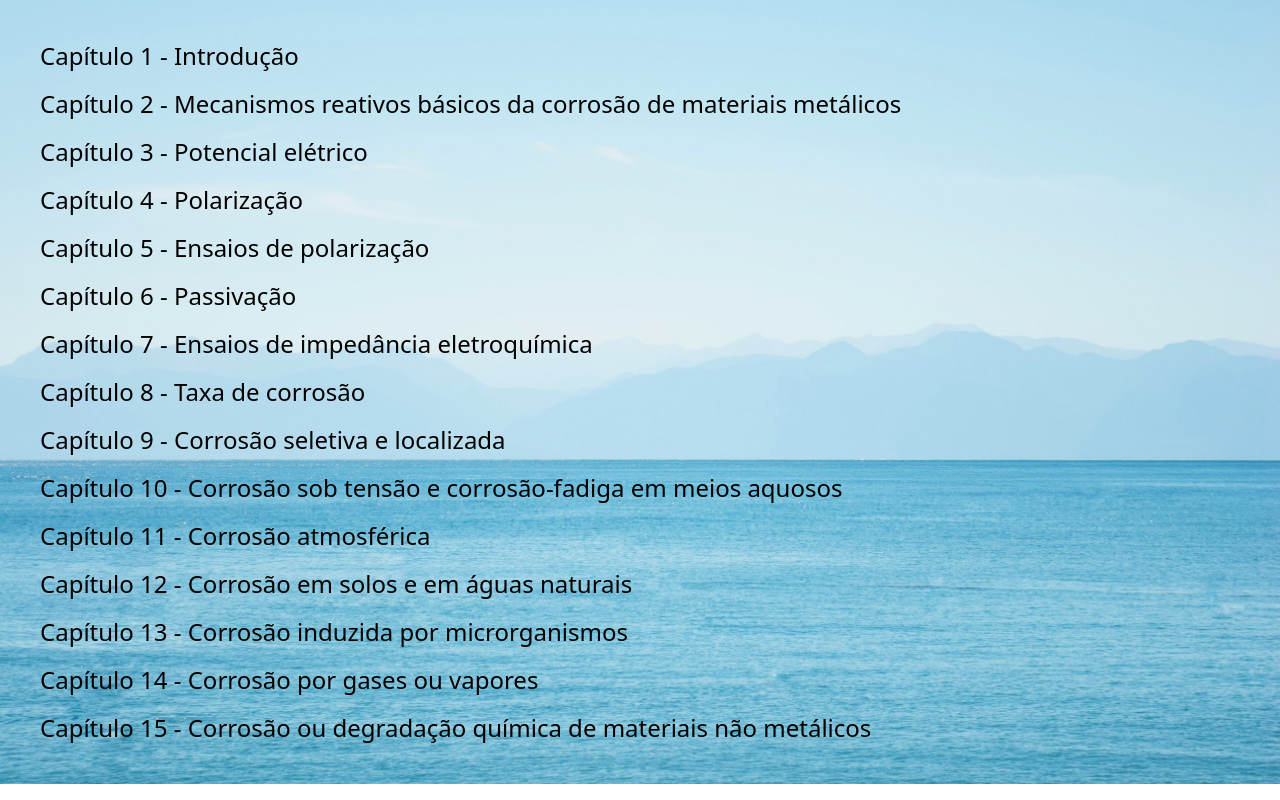
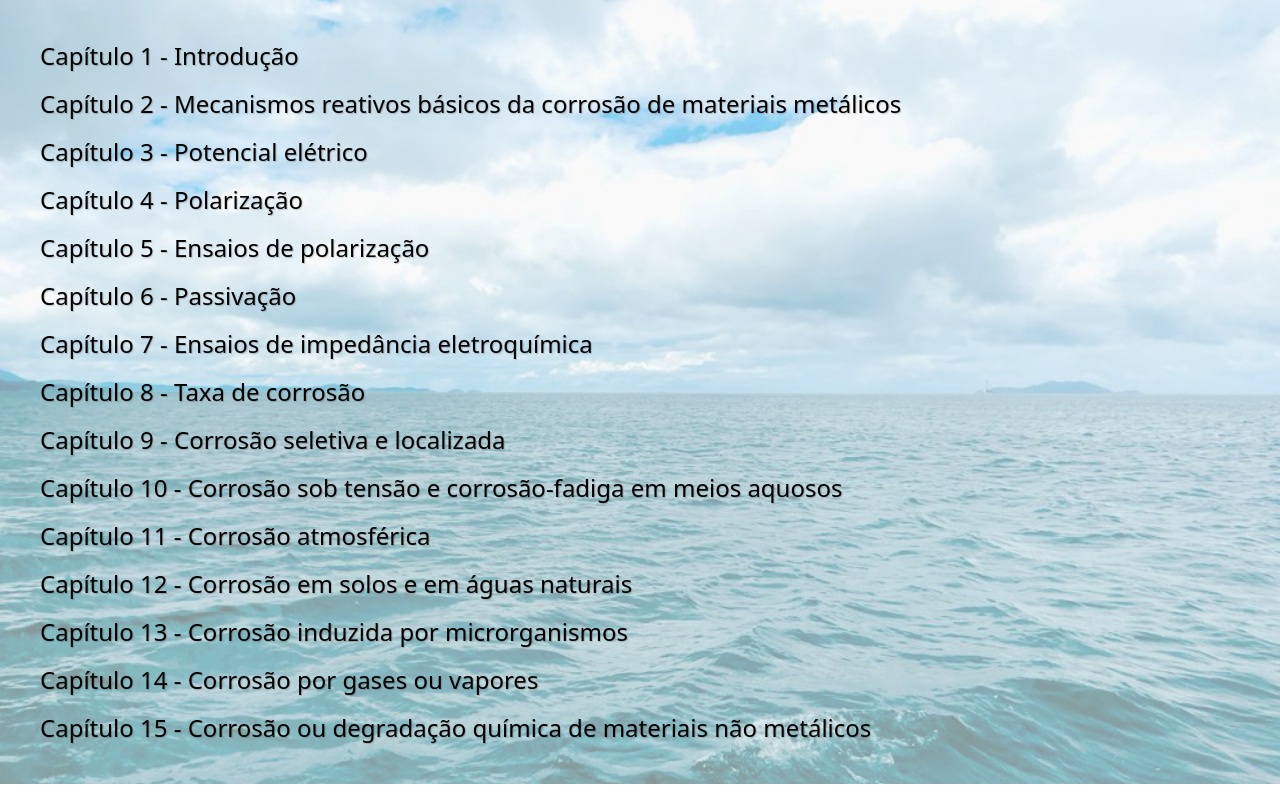
Before and after one commit to Lyulie/corrosao, a Next.js app: page /components/chapter in a window 1280 px wide. Built offline with nearby package versions, Linux system fonts and the light colour scheme.

Commit message:
alterando imagem

```diff
--- a/src/pages/components/chapter.tsx
+++ b/src/pages/components/chapter.tsx
@@ -2,84 +2,87 @@ import Link from 'next/link';
 
 export default function Chapters() {
     return (
-        <div className='w-full overflow-auto p-10 bg-sea'>
+
+
+            <div className='w-full overflow-auto p-10 bg-sea0'>
                 <ul className='flex flex-col gap-4 text-2xl'>
                     <li>
-                    <Link className='hover:text-blue-900' href="/pdf/Capítulo 1 - Introdução.pdf" target="blank">
+                        <Link className='hover:text-blue-900 text-custom-shadow' href="/pdf/Capítulo 1 - Introdução.pdf" target="blank">
                             Capítulo 1 - Introdução
                         </Link>
                     </li>
                     <li>
-                    <Link className='hover:text-blue-900' href="/pdf/Capítulo 2 - Mecanismos reativos básicos da corrosão de materiais metálicos.pdf" target="blank">
+                        <Link className='hover:text-blue-900 text-custom-shadow' href="/pdf/Capítulo 2 - Mecanismos reativos básicos da corrosão de materiais metálicos.pdf" target="blank">
                             Capítulo 2 - Mecanismos reativos básicos da corrosão de materiais metálicos
                         </Link>
                     </li>
                     <li>
-                    <Link className='hover:text-blue-900' href="/pdf/Capítulo 3 - Potencial elétrico.pdf" target="blank">
+                        <Link className='hover:text-blue-900 text-custom-shadow' href="/pdf/Capítulo 3 - Potencial elétrico.pdf" target="blank">
                             Capítulo 3 - Potencial elétrico
                         </Link>
                     </li>
                     <li>
-                    <Link className='hover:text-blue-900' href="/pdf/Capítulo 4 - Polarização.pdf" target="blank">
+                        <Link className='hover:text-blue-900 text-custom-shadow' href="/pdf/Capítulo 4 - Polarização.pdf" target="blank">
                             Capítulo 4 - Polarização
                         </Link>
                     </li>
                     <li>
-                    <Link className='hover:text-blue-900' href="/pdf/Capítulo 5 - Ensaios de polarização.pdf" target="blank">
+                        <Link className='hover:text-blue-900 text-custom-shadow' href="/pdf/Capítulo 5 - Ensaios de polarização.pdf" target="blank">
                             Capítulo 5 - Ensaios de polarização
                         </Link>
                     </li>
                     <li>
-                    <Link className='hover:text-blue-900' href="/pdf/Capítulo 6 - Passivação.pdf" target="blank">
+                        <Link className='hover:text-blue-900 text-custom-shadow' href="/pdf/Capítulo 6 - Passivação.pdf" target="blank">
                             Capítulo 6 - Passivação
                         </Link>
                     </li>
                     <li>
-                    <Link className='hover:text-blue-900' href="/pdf/Capítulo 7 - Ensaios de impedância eletroquímica.pdf" target="blank">
+                        <Link className='hover:text-blue-900 text-custom-shadow' href="/pdf/Capítulo 7 - Ensaios de impedância eletroquímica.pdf" target="blank">
                             Capítulo 7 - Ensaios de impedância eletroquímica
                         </Link>
                     </li>
                     <li>
-                    <Link className='hover:text-blue-900' href="/pdf/Capítulo 8 - Taxa de corrosão.pdf" target="blank">
+                        <Link className='hover:text-blue-900 text-custom-shadow' href="/pdf/Capítulo 8 - Taxa de corrosão.pdf" target="blank">
                             Capítulo 8 - Taxa de corrosão
                         </Link>
                     </li>
                     <li>
-                    <Link className='hover:text-blue-900' href="/pdf/Capítulo 9 - Corrosão seletiva e localizada.pdf" target="blank">
+                        <Link className='hover:text-blue-900 text-custom-shadow' href="/pdf/Capítulo 9 - Corrosão seletiva e localizada.pdf" target="blank">
                             Capítulo 9 - Corrosão seletiva e localizada
                         </Link>
                     </li>
                     <li>
-                    <Link className='hover:text-blue-900' href="/pdf/Capítulo 10 - Corrosão sob tensão e corrosão-fadiga em meios aquosos.pdf" target="blank">
+                        <Link className='hover:text-blue-900 text-custom-shadow' href="/pdf/Capítulo 10 - Corrosão sob tensão e corrosão-fadiga em meios aquosos.pdf" target="blank">
                             Capítulo 10 - Corrosão sob tensão e corrosão-fadiga em meios aquosos
                         </Link>
                     </li>
                     <li>
-                    <Link className='hover:text-blue-900' href="/pdf/Capítulo 11 - Corrosão atmosférica.pdf" target="blank">
+                        <Link className='hover:text-blue-900 text-custom-shadow' href="/pdf/Capítulo 11 - Corrosão atmosférica.pdf" target="blank">
                             Capítulo 11 - Corrosão atmosférica
                         </Link>
                     </li>
                     <li>
-                    <Link className='hover:text-blue-900' href="/pdf/Capítulo 12 - Corrosão em solos e em águas naturais.pdf" target="blank">
+                        <Link className='hover:text-blue-900 text-custom-shadow' href="/pdf/Capítulo 12 - Corrosão em solos e em águas naturais.pdf" target="blank">
                             Capítulo 12 - Corrosão em solos e em águas naturais
                         </Link>
                     </li>
                     <li>
-                    <Link className='hover:text-blue-900' href="/pdf/Capítulo 13 - Corrosão induzida por microrganismos.pdf" target="blank">
+                        <Link className='hover:text-blue-900 text-custom-shadow' href="/pdf/Capítulo 13 - Corrosão induzida por microrganismos.pdf" target="blank">
                             Capítulo 13 - Corrosão induzida por microrganismos
                         </Link>
                     </li>
                     <li>
-                    <Link className='hover:text-blue-900' href="/pdf/Capítulo 14  - Corrosão por gases ou vapores.pdf" target="blank">
+                        <Link className='hover:text-blue-900 text-custom-shadow' href="/pdf/Capítulo 14  - Corrosão por gases ou vapores.pdf" target="blank">
                             Capítulo 14  - Corrosão por gases ou vapores
                         </Link>
                     </li>
                     <li>
-                    <Link className='hover:text-blue-900' href="/pdf/Capítulo 15 - Corrosão ou degradação química de materiais não metálicos.pdf" target="blank">
+                        <Link className='hover:text-blue-900 text-custom-shadow' href="/pdf/Capítulo 15 - Corrosão ou degradação química de materiais não metálicos.pdf" target="blank">
                             Capítulo 15 - Corrosão ou degradação química de materiais não metálicos
                         </Link>
                     </li>
                 </ul>
             </div>
+
     )
 }
--- a/src/pages/components/header.tsx
+++ b/src/pages/components/header.tsx
@@ -48,7 +48,7 @@ export default function Header() {
                         self-center
                         font-bold
                         text-2xl
-                    '>Centro de Ciências e Tecnológicas</h1>
+                    '>Centro de Ciências Tecnológicas</h1>
 
 
                 </div>
--- a/src/pages/index.tsx
+++ b/src/pages/index.tsx
@@ -1,12 +1,9 @@
-import { Inter } from "next/font/google";
 import Header from "./components/header";
 import Footer from "./components/footer";
 import Content from "./components/content";
 import Chapters from "./components/chapter";
 import { useEffect, useState } from "react";
 import Head from "next/head";
-
-const inter = Inter({ subsets: ["latin"] });
 
 export default function Home() {
   const [chapterOpen, setChapterOpen] = useState<boolean>(false)
@@ -30,7 +27,7 @@ export default function Home() {
       justify-between mr-0">
 
       <Head>
-        <title>Corrosão - Introdução e Avaliação - Enori Gemelli</title>
+        <title>Corrosão: Introdução e Avaliação - Enori Gemelli</title>
       </Head>
 
       <Header />
--- a/src/styles/globals.css
+++ b/src/styles/globals.css
@@ -4,11 +4,24 @@
 
 .bg-sea {
   flex-grow: 1;
-  background-image: url('/sea-horizon0.jpg');
+  background-image: url('/sea-horizon2.jpg');
   background-position: center;
   background-repeat: no-repeat;
   background-size: cover;
   width: 100%;
+}
+
+.bg-sea0 {
+  flex-grow: 1;
+  background-image: url('/sea-horizon3.jpg');
+  background-position: center;
+  background-repeat: no-repeat;
+  background-size: cover;
+  width: 100%;
+}
+
+.text-custom-shadow {
+  text-shadow: 1px 1px 1px rgb(0,0,0,0.2)
 }
 
 .oval {
```
Also changed, not shown: public/sea-horizon2.jpg (added), public/sea-horizon3.jpg (added). Lines whose indentation alone changed are shown as unchanged.
